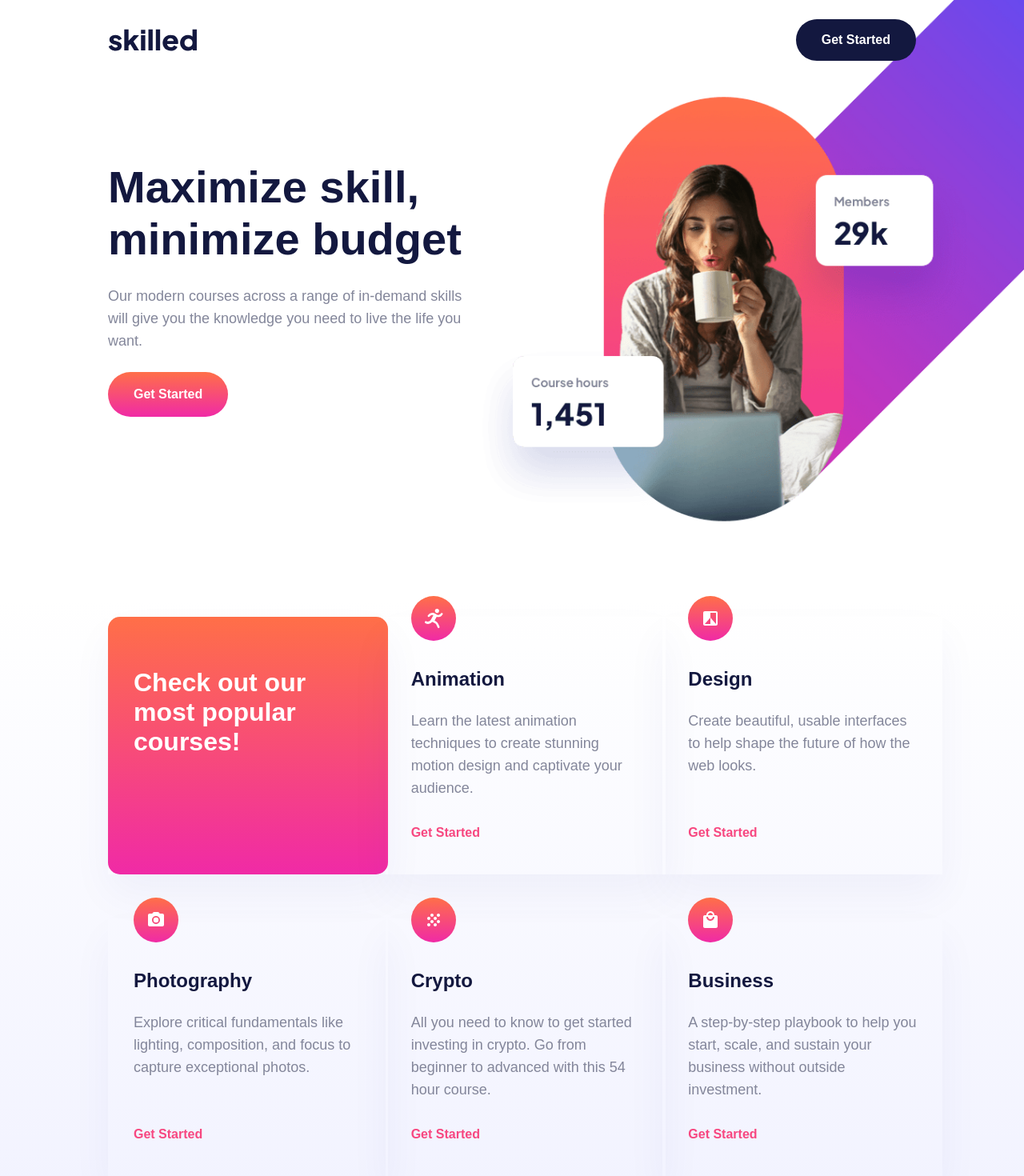
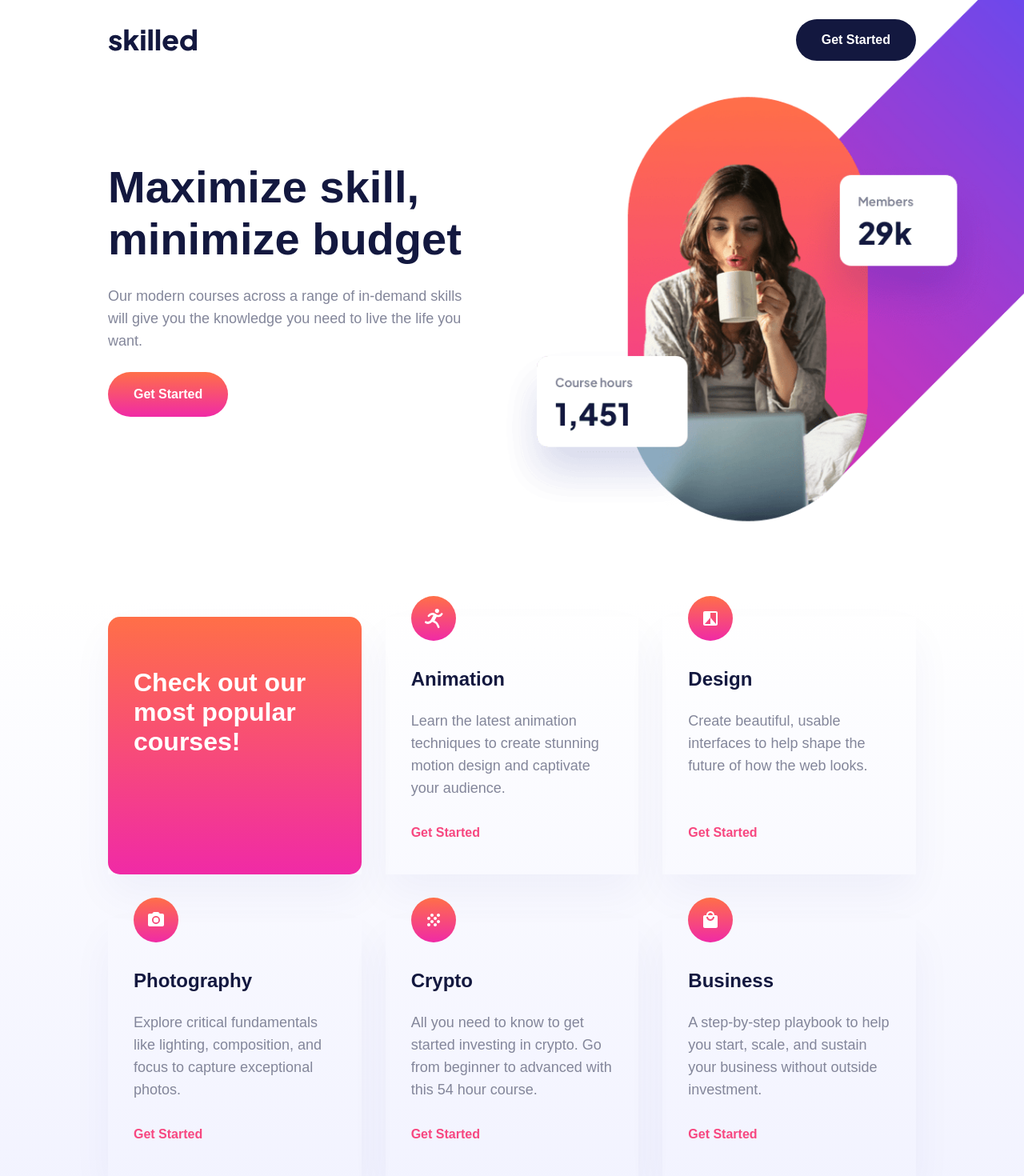
Before and after one commit to andrewkerr3956/skilled-e-learning-landing-page, a React (Create React App) app: page / in a window 1280 px wide. Shown: the top 1470 px of the page at 80% size. Built offline with nearby package versions, Linux system fonts and the light colour scheme.

Commit message:
design fixes

```diff
--- a/src/App.tsx
+++ b/src/App.tsx
@@ -9,13 +9,13 @@ const App = () => {
       {Header}
       <main>
         <section id="hero-section" className="mt-[38px] md:mt-[125px] pb-[66px] md:pb-[226px]">
-          <div className="container">
+          <div className="container max-w-full">
             <p className="w-full md:w-[398px] lg:w-[440px] xl:w-[525px] mb-[44px] md:mb-0">
               <h1>Maximize skill,<br />minimize budget</h1>
               <p className="pg-md w-full lg:w-[445px] my-[25px]">Our modern courses across a range of in-demand skills will give you the knowledge you need to live the life you want.</p>
               <button type="button" className="p-btn bg-orange-gradient text-white rounded-btn">Get Started</button>
             </p>
-            <picture className="relative h-auto w-11/12 md:w-[640px] lg:w-[815px] xl:w-[990px] md:absolute md:-top-8 lg:-top-28 xl:-top-44 md:-right-[250px] lg:-right-[360px] xl:-right-[300px]">
+            <picture className="relative h-auto w-11/12 md:w-[640px] lg:w-[815px] xl:w-[990px] md:absolute md:-top-8 lg:-top-28 xl:-top-44 md:-right-[250px] lg:-right-[360px] xl:-right-[330px]">
               <source media="(min-width:1024px)" srcSet="/assets/image-hero-desktop.png" />
               <source media="(min-width:768px)" srcSet="/assets/image-hero-tablet.png" />
               <img src="/assets/image-hero-mobile.png" alt="Woman drinking coffee in front of laptop, working on courses. Course statistics are displayed on the side: 'Course hours: 1,451', 'Members joined: 29,000+'." />
@@ -23,8 +23,8 @@ const App = () => {
           </div>
         </section>
         <section id="testimonials-section" className="pt-[24px] pb-[140px] bg-gradient-to-b from-white/0 to-[#F0F1FF]">
-          <div className="container">
-            <div className="mx-auto grid grid-cols-1 md:grid-cols-2 xl:grid-cols-3 gap-x-0 md:gap-x-[11px] lg:gap-x-[30px] gap-y-[55px]">
+          <div className="container md:max-w-[768px] lg:max-w-[1024px] xl:max-w-full">
+            <div className="mx-auto grid grid-cols-1 md:grid-cols-2 xl:grid-cols-3 gap-x-0 md:gap-x-[11px] xl:gap-x-[30px] gap-y-[55px]">
               <Card title={"Check out our most popular courses!"} largeTitle gradientBg />
               <Card icon={"/assets/icon-animation.svg"} iconAlt={""} title={"Animation"} body={"Learn the latest animation techniques to create stunning motion design and captivate your audience."} showLink />
               <Card icon={"/assets/icon-design.svg"} iconAlt={""} title={"Design"} body={"Create beautiful, usable interfaces to help shape the future of how the web looks."} showLink />
--- a/src/components/layout/Footer.tsx
+++ b/src/components/layout/Footer.tsx
@@ -1,6 +1,6 @@
 const Footer = (
     <footer className="w-full bg-navy">
-        <div className="container flex flex-1 justify-between items-center gap-2 sm:gap-0 flex-wrap sm:flex-nowrap text-white py-[32px]">
+        <div className="container max-w-full flex flex-1 justify-between items-center gap-2 sm:gap-0 flex-wrap sm:flex-nowrap text-white py-[32px]">
             <img src="/assets/logo-light.svg" alt="Skilled Logo" className="block" width={111} />
             <button type="button" className="p-btn rounded-btn text-white bg-blue-gradient">Get Started</button>
         </div>
--- a/src/components/layout/Header.tsx
+++ b/src/components/layout/Header.tsx
@@ -1,5 +1,5 @@
 const Header = (
-    <header className="container mt-[16px] md:mt-[24px] flex flex-1 justify-between items-center gap-2 sm:gap-0 flex-wrap sm:flex-nowrap">
+    <header className="container max-w-full mt-[16px] md:mt-[24px] flex flex-1 justify-between items-center gap-2 sm:gap-0 flex-wrap sm:flex-nowrap">
         <img src="/assets/logo-dark.svg" alt="Skilled Logo" className="block" width={111} />
         <button type="button" className="rounded-btn bg-navy p-btn text-white z-10">Get Started</button>
     </header>
--- a/src/index.css
+++ b/src/index.css
@@ -65,7 +65,7 @@ p {
 figure {
   box-shadow: 0px 25px 50px 0px #06168D0B;
   height: auto;
-  width: 350px;
+  width: auto;
 }
 
 a:hover,
@@ -100,22 +100,31 @@ footer {
   h1 {
     font-size: 46px;
   }
+
+  figure {
+    width: 340px;
+  }
 }
 
 @media screen and (max-width: 1023.5px) {
   h1 {
     font-size: 40px;
   }
+
+  figure {
+    width: 330px;
+  }
 }
 
 
 @media screen and (max-width: 767.5px) {
-  .card {
+  figure {
     max-width: 450px;
   }
 
   figure.popular-card {
     height: auto;
+    width: auto;
   }
 
   .popular-card>figcaption {
@@ -149,4 +158,8 @@ footer {
     position: relative;
     bottom: -15px;
   }
+
+  figure {
+    width: auto;
+  }
 }
--- a/tailwind.config.js
+++ b/tailwind.config.js
@@ -22,8 +22,9 @@ module.exports = {
       center: true,
       padding: {
         DEFAULT: '16px',
-        lg: '135px',
-        md: '45px',
+        xl: '135px',
+        lg: '90px',
+        md: '40px',
       }
     },
     borderRadius: {
```
Also changed, not shown: screenshot.png.
